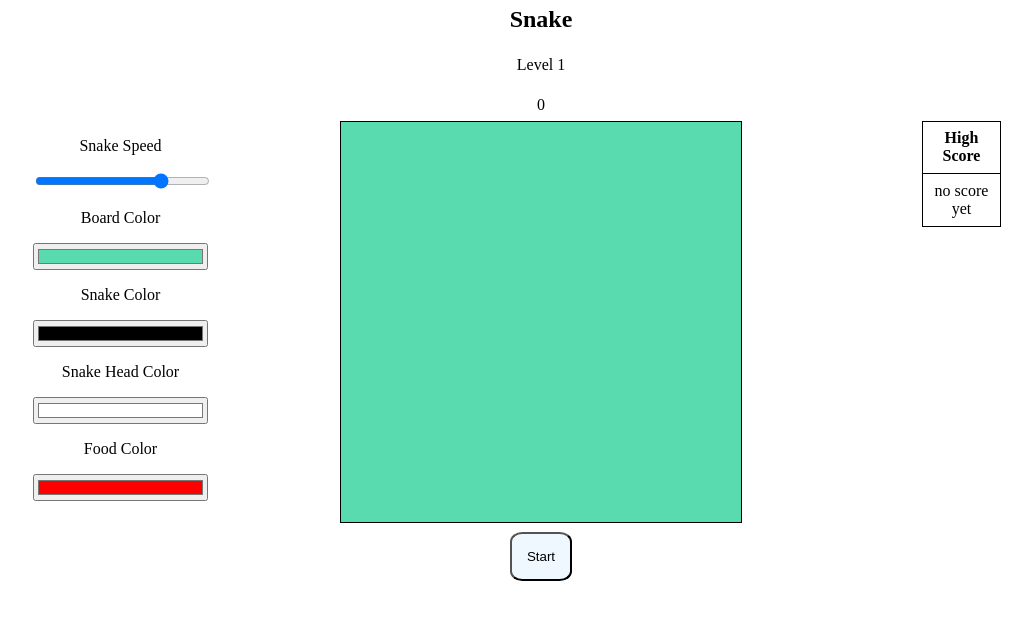
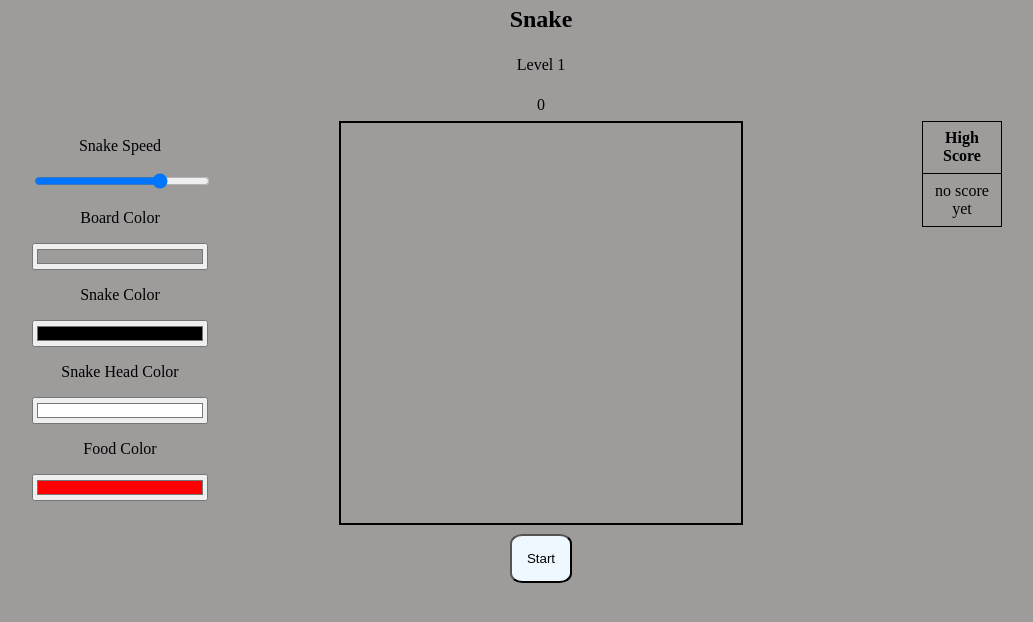
Before and after one commit to bonzol/Snake_Game, a plain HTML site: page index.html in a window 1280 px wide. Shown: the whole page, without its empty margins (99-1132 px from the left). Drawn offline with Linux system fonts and the light colour scheme.

Commit message:
Added border to canvas

```diff
--- a/app.js
+++ b/app.js
@@ -5,7 +5,7 @@ var BOARD_HEIGHT = 400;
 var SNAKE_WIDTH = Math.sqrt(BOARD_WIDTH);
 var SNAKE_HEIGHT = Math.sqrt(BOARD_HEIGHT);
 var SNAKE_SPEED = 160;
-var BOARD_COLOR = "#5adaaf";
+var BOARD_COLOR = "#9e9b9b";
 var SNAKE_COLOR = "#000000";
 var SNAKE_HEAD_COLOR = "#FFFFFF";
 var FOOD_COLOR = "#FF0000";
@@ -96,6 +96,7 @@ function init() {
     document.getElementById("speed").value = 370;
     board.style.width = BOARD_WIDTH + "px";
     board.style.height = BOARD_HEIGHT + "px";
+    board.style.border = "2px solid black";
     if(localStorage.getItem('scores') == undefined) {
         localStorage.setItem('scores', JSON.stringify(scores));
     } else {
--- a/style.css
+++ b/style.css
@@ -1,12 +1,15 @@
 body {
-    /* height: 90vh; */
     height: fit-content;
     display: flex;
     flex-direction: column;
     align-items: center;
     justify-content: center;
     margin: 0;
+    background-color: #9e9b9b;
 }
+/* #snakeboard {
+    border: 5px solid black;
+} */
 .containerCol {
     display: flex;
     flex-direction: column;
@@ -18,7 +21,6 @@ body {
 
 .containerRow {
     display: flex;
-    /* align-items: center; */
     justify-content: center;
     flex-direction: row;
     width: 100%;
```
